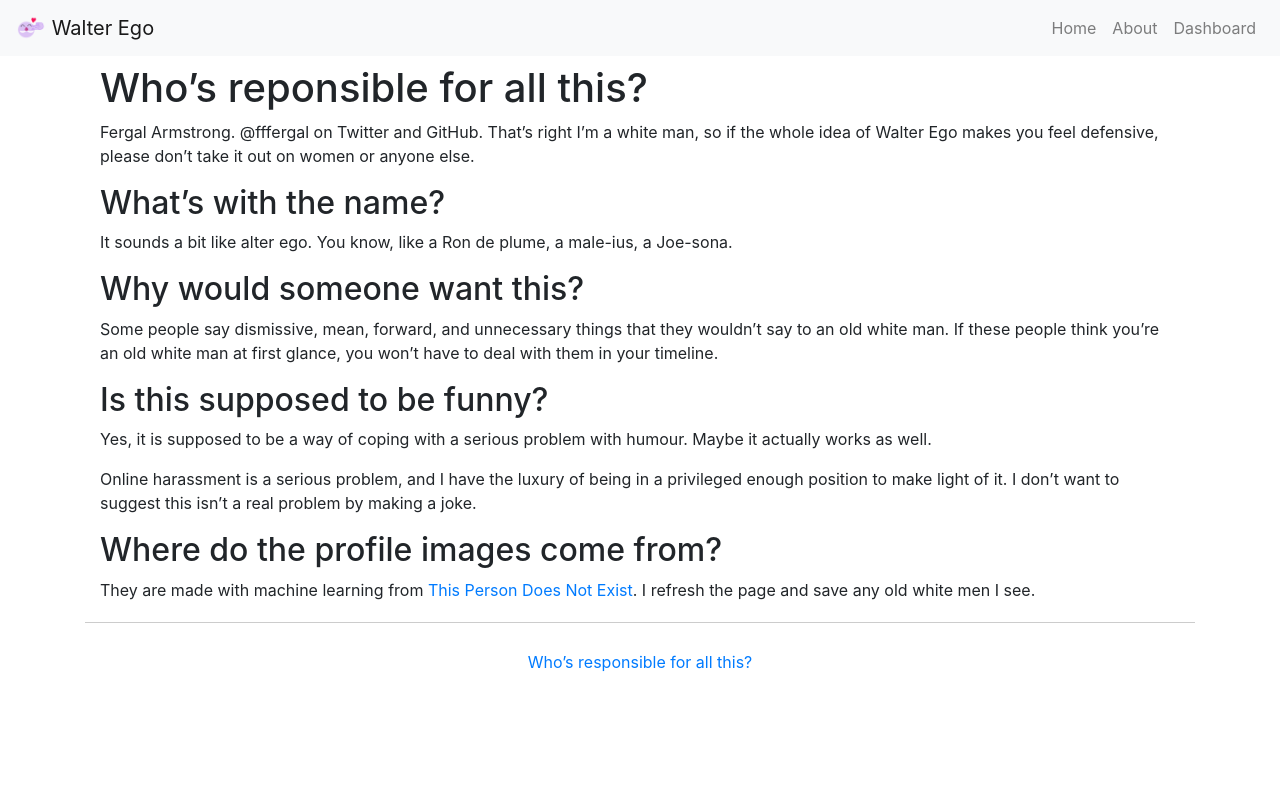
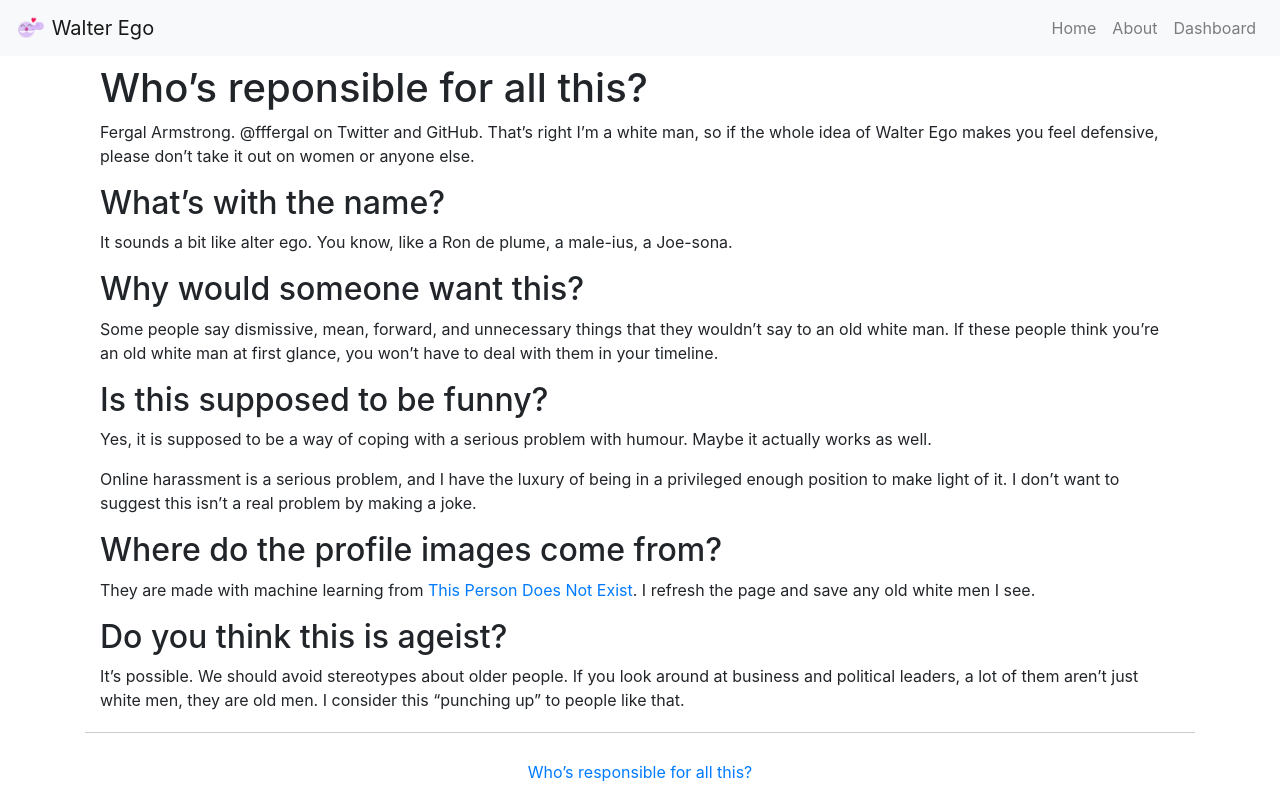
Before and after one commit to fffergal/walterego, a Next.js app: page /about in a window 1280 px wide. Built offline with nearby package versions, Linux system fonts and the light colour scheme.

Commit message:
Add ageism comment

```diff
--- a/pages/about.jsx
+++ b/pages/about.jsx
@@ -48,6 +48,13 @@ export default function About() {
         </a>
         . I refresh the page and save any old white men I see.
       </p>
+      <h2>Do you think this is ageist?</h2>
+      <p>
+        It’s possible. We should avoid stereotypes about older people. If you
+        look around at business and political leaders, a lot of them aren’t
+        just white men, they are old men. I consider this “punching up” to
+        people like that.
+      </p>
     </MainTemplate>
   );
 }
```
